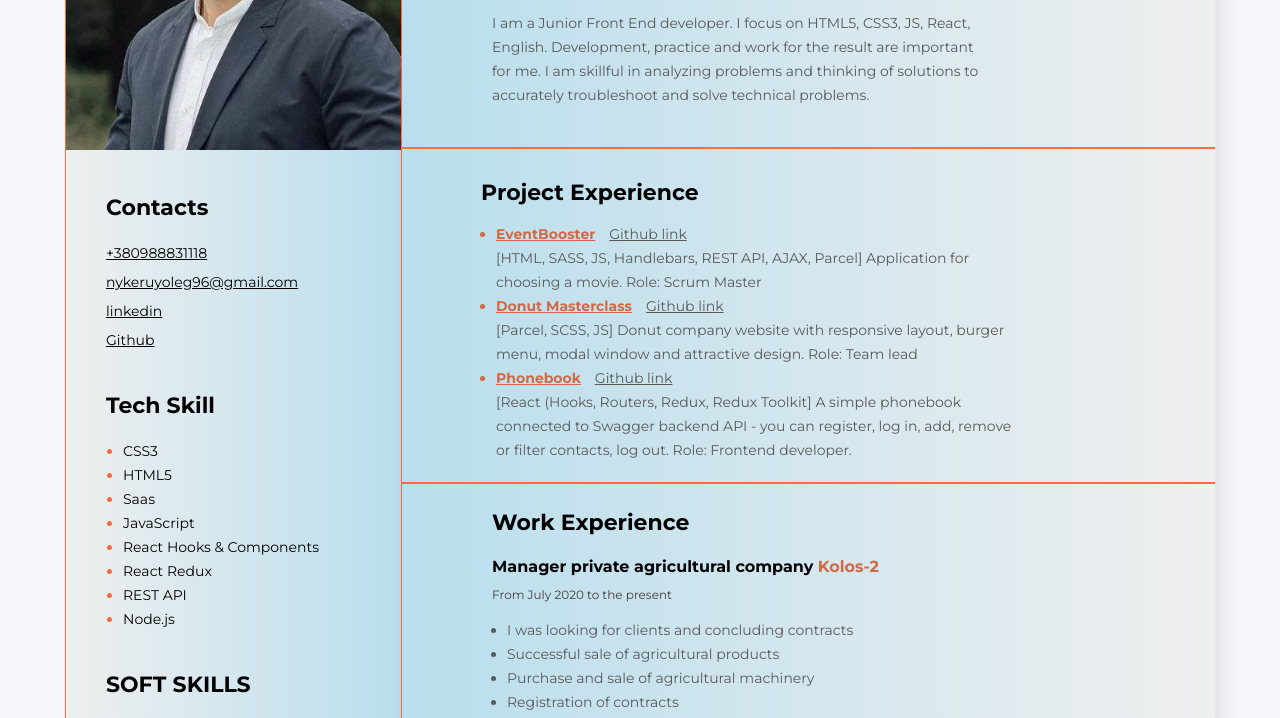
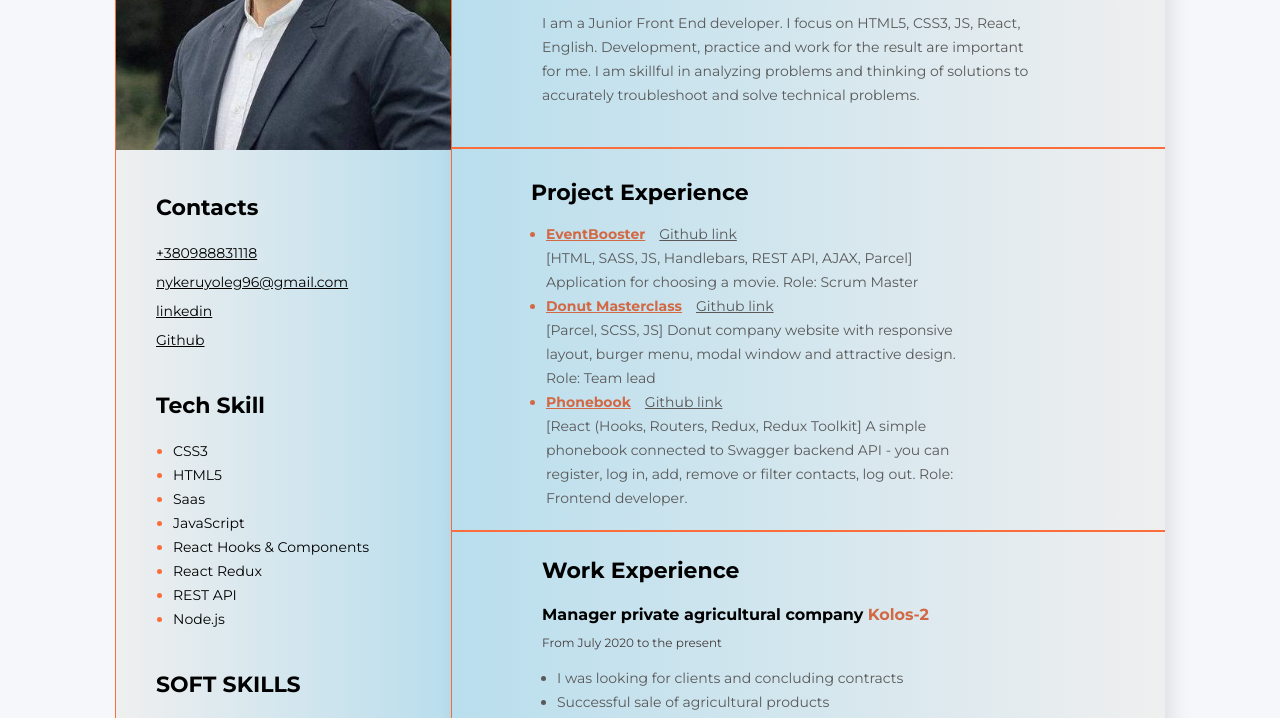
Before and after one commit to OlegNykerui/oleg_nykeruy_frontend, a plain HTML site: page index.html in a window 1280 px wide. Shown: the part 248-966 px from the top of the page. Drawn offline with Linux system fonts and the light colour scheme.

Commit message:
udate width

```diff
--- a/styles/styles.css
+++ b/styles/styles.css
@@ -7,7 +7,7 @@ body {
 .main {
   display: flex;
   flex-direction: row-reverse;
-  width: 1150px;
+  width: 1050px;
   margin: 0 auto;
 }
 
```
